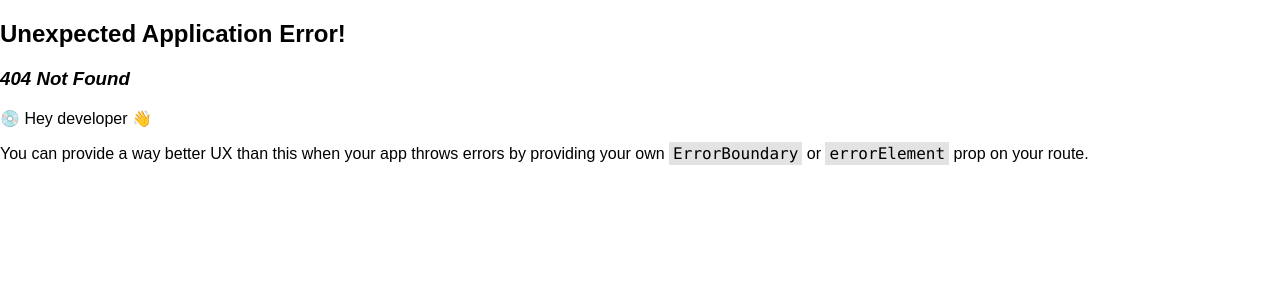
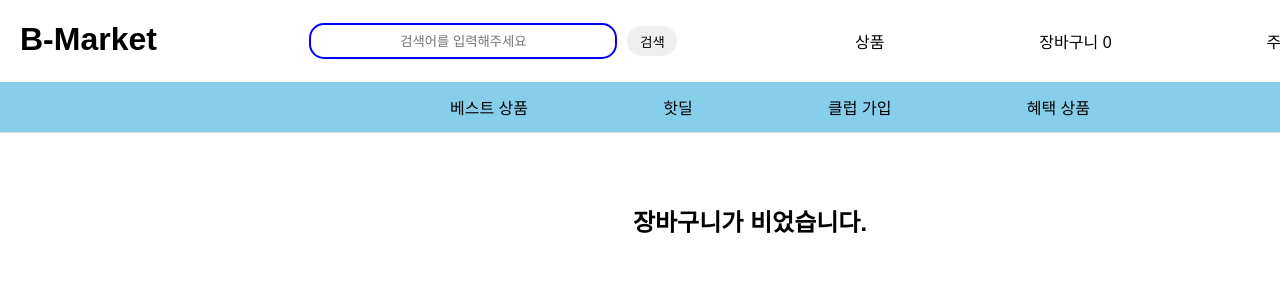
Before and after one commit to k16faker/fakestore, a React (Create React App) app: page /cart in a window 1280 px wide. Before the commit this address had no page. Shown: the top 300 px of the page. Built offline with nearby package versions, Linux system fonts and the light colour scheme; a web font is replaced by a local one.

Commit message:
호스팅 주소 readme추가

```diff
--- a/src/App.tsx
+++ b/src/App.tsx
@@ -8,6 +8,7 @@ import RootPage from './components/pages/RootPage';
 import MainPage from './components/pages/MainPage';
 import CategoryPage from './components/pages/CategoryPage';
 import DetailProductPage from './components/products/DetailProductPage';
+import CartPage from './components/pages/CartPage';
 
 function App() {
 
@@ -27,6 +28,10 @@ function App() {
         {
           path:'/product',
           element:<DetailProductPage />
+        },
+        {
+          path:'/cart',
+          element:<CartPage />
         }
       ],
     },
--- a/src/components/header/Header.tsx
+++ b/src/components/header/Header.tsx
@@ -2,7 +2,15 @@ import React from 'react'
 import styled from 'styled-components'
 import { Link, LinkProps } from 'react-router-dom'
 
+
+import { useAppSelector } from "../../store/store"
+import { addCart } from "../../store/cartSlice";
+
 const Header = () => {
+
+  const carts = useAppSelector((state) => state.cart.items);
+
+
   return (
     <CustomHeader>
       <HeaderZone>
@@ -15,7 +23,7 @@ const Header = () => {
         </SearchZone>
         <CustomUl>
           <li><CutsomLink to="/product">상품</CutsomLink></li>
-          <li><CutsomLink to="/cart">장바구니</CutsomLink></li>
+          <li><CutsomLink to="/cart">장바구니  {carts.length}</CutsomLink></li>
           <li><CutsomLink to="/order">주문</CutsomLink></li>
           <li><CutsomLink to="/login">로그인</CutsomLink></li>
         </CustomUl>
--- /dev/null
+++ b/src/components/pages/CartPage.tsx
@@ -0,0 +1,131 @@
+import React from "react";
+import styled from "styled-components";
+
+import { useAppSelector } from "../../store/store";
+import { useAppDispatch } from "../../store/store";
+import { removeCart } from "../../store/cartSlice";
+
+const CartPage = () => {
+  const carts = useAppSelector((state) => state.cart.items);
+  const dispatch = useAppDispatch();
+
+  if (carts.length === 0) {
+    return (
+        <Container>
+            <h2>장바구니가 비었습니다.</h2>
+        </Container>
+    );
+  }
+
+  return (
+    <Container>
+      <h1>장바구니</h1>
+      <HeaderContainer>
+        <HeaderItem style={{ flex: 2 }}>상품명</HeaderItem>
+        <HeaderItem style={{ flex: 1 }}>가격</HeaderItem>
+        <HeaderItem style={{ flex: 1 }}>수량</HeaderItem>
+      </HeaderContainer>
+      <CustomUl>
+        {carts.map((cart) => (
+          <li key={cart.id}>
+            <ItemContainer>
+              <ItemName>{cart.name}</ItemName>
+              <ItemPrice>{cart.price} $</ItemPrice>
+              <ItemQuantity>{cart.quantity}</ItemQuantity>
+              <RemoveButton onClick={() => dispatch(removeCart({ name: cart.name }))}>
+                삭제
+              </RemoveButton>
+            </ItemContainer>
+          </li>
+        ))}
+      </CustomUl>
+      <button onClick={() => console.log(carts)}>주문하기</button>
+    </Container>
+  );
+};
+
+export default CartPage;
+
+const Container = styled.div`
+  display: flex;
+  flex-direction: column;
+  align-items: center;
+  margin-top: 50px;
+
+    h1 {
+        width: 300px;
+        text-align: center;
+        margin: 20px auto;
+    }
+`;
+
+const HeaderContainer = styled.div`
+  display: flex;
+  justify-content: space-between;
+  width: 80%;
+  padding: 10px 0;
+  border-top: 1px solid black;
+  border-bottom: 1px solid black;
+  font-weight: bold;
+`;
+
+const HeaderItem = styled.div`
+  text-align: center;
+
+  &:first-child {
+    text-align: left;
+  }
+`;
+
+const CustomUl = styled.ul`
+  width: 80%;
+  margin-top: 0;
+  list-style: none;
+  padding: 0;
+
+  li {
+    display: flex;
+    justify-content: space-between;
+    padding: 10px 0;
+    border-bottom: 1px solid black;
+  }
+`;
+
+const ItemContainer = styled.div`
+  display: flex;
+  justify-content: space-between;
+  align-items: center;
+  width: 100%;
+`;
+
+const ItemName = styled.span`
+  flex: 2;
+`;
+
+const ItemPrice = styled.span`
+  flex: 1;
+  text-align: right;
+  margin-right:20px;
+`;
+
+const ItemQuantity = styled.span`
+  flex: 1;
+  text-align: right;
+  margin-right: 100px; /* 버튼과의 간격 추가 */
+`;
+
+const RemoveButton = styled.button`
+  flex: 0 0 40px; /* 버튼 길이 고정 (40px) */
+  height: 30px;
+  border: none;
+  border-radius: 5px;
+  background-color: lightgray;
+  cursor: pointer;
+  transition: all 0.3s;
+
+  &:hover {
+    background-color: gray;
+    color: white;
+    scale: 1.1;
+  }
+`;
--- a/src/components/products/DetailProductPage.tsx
+++ b/src/components/products/DetailProductPage.tsx
@@ -35,6 +35,12 @@ const DetailProductPage = () => {
         }
     }
 
+    const dispatchHandler = () => {
+        dispatch(addCart({name: data.title, price: data.price, quantity: quantity}));
+        alert('장바구니에 담겼습니다.');
+    };
+
+
 
     useEffect(() => {
         checkQuantity();
@@ -58,7 +64,7 @@ const DetailProductPage = () => {
                     <button onClick={() => setQuantity(quantity + 1)}>+</button>
                 </QuantityContainer>
                 <ButtonContainer>
-                    <button onClick={()=>dispatch(addCart({name: data.name, price: data.price, quantity: quantity}))}>장바구니 담기</button>
+                    <button onClick={dispatchHandler}>장바구니 담기</button>
                     <button>구매하기</button>
                 </ButtonContainer>
             </ProductContainer>
--- a/src/components/products/SimpleForCategory.tsx
+++ b/src/components/products/SimpleForCategory.tsx
@@ -19,10 +19,10 @@ const SimpleForCategory:React.FC<SimpleProduct> = ({id, title, price, descriptio
         <img src={image} alt="상품 이미지" />
         <p>{title}</p>
         <p>{price} $</p>
-        <BtnZone>
+        {/* <BtnZone>
             <CustomBtn>장바구니</CustomBtn>
             <CustomBtn>구매하기</CustomBtn>
-        </BtnZone>
+        </BtnZone> */}
       </Container>
     </CutsomLink>
   )
--- a/src/store/cartSlice.ts
+++ b/src/store/cartSlice.ts
@@ -41,7 +41,7 @@ export const cartSlice = createSlice({
           (item) => item.name === action.payload.name
         );
         if (index !== -1) {
-          state.items[index].quantity += 1;
+          state.items[index].quantity += action.payload.quantity;
         } else {
           state.items.push({
             id: state.items.length,
```
Also changed, not shown: 1 other file (tests, documents, lock files or other folders).
